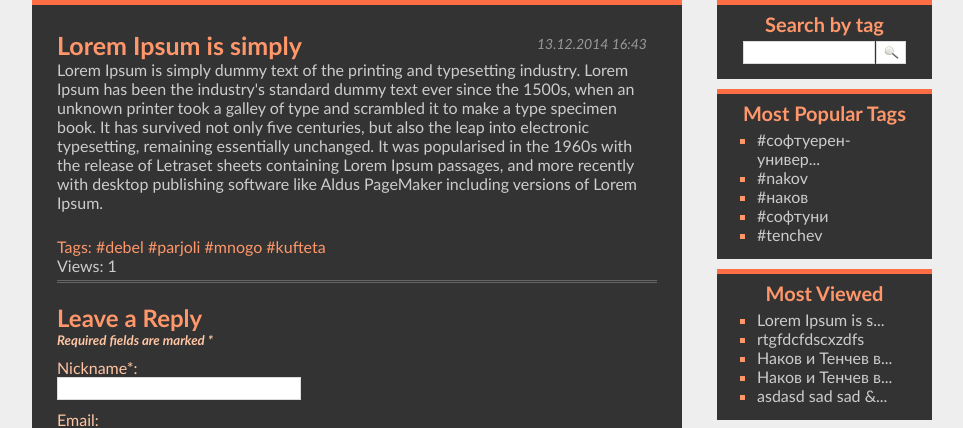
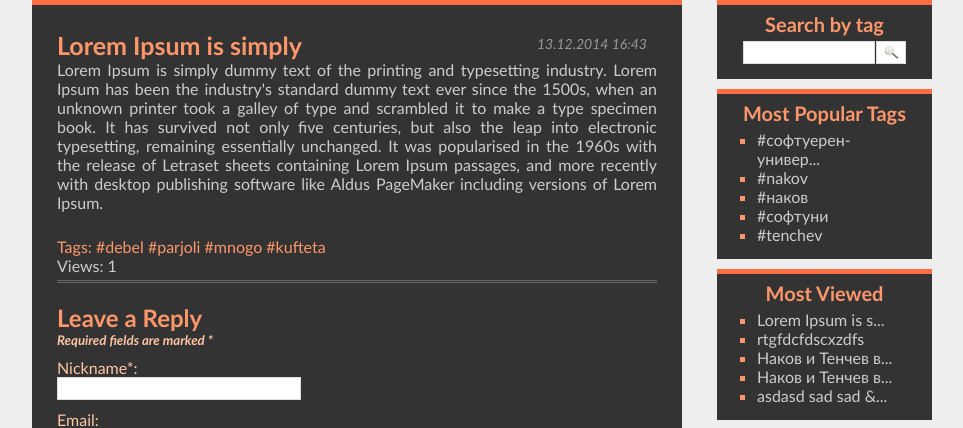
Before and after one commit to gkkirilov/SoftUni-PHP-Teamwork, a PHP site: page /post.php?id=1 in a window 1280 px wide. Shown: the part 115-543 px from the top of the page, without its empty margins (158-1121 px from the left). Run offline with PHP 8.4, Linux system fonts and the light colour scheme; data comes from the database, SQL or seed files in the repository.

Commit message:
restyle tags and article content

```diff
--- a/styles/style.css
+++ b/styles/style.css
@@ -72,6 +72,14 @@ color: #ff976b;
 .post .aboutTitle {
     color: #FFF;
     font-size: 25px;
+}
+.post .tags a{
+    word-wrap: break-word;
+}
+
+.postContent{
+    text-align: justify;
+    word-wrap: break-word;
 }
 
 .post .postTitle a {
```
